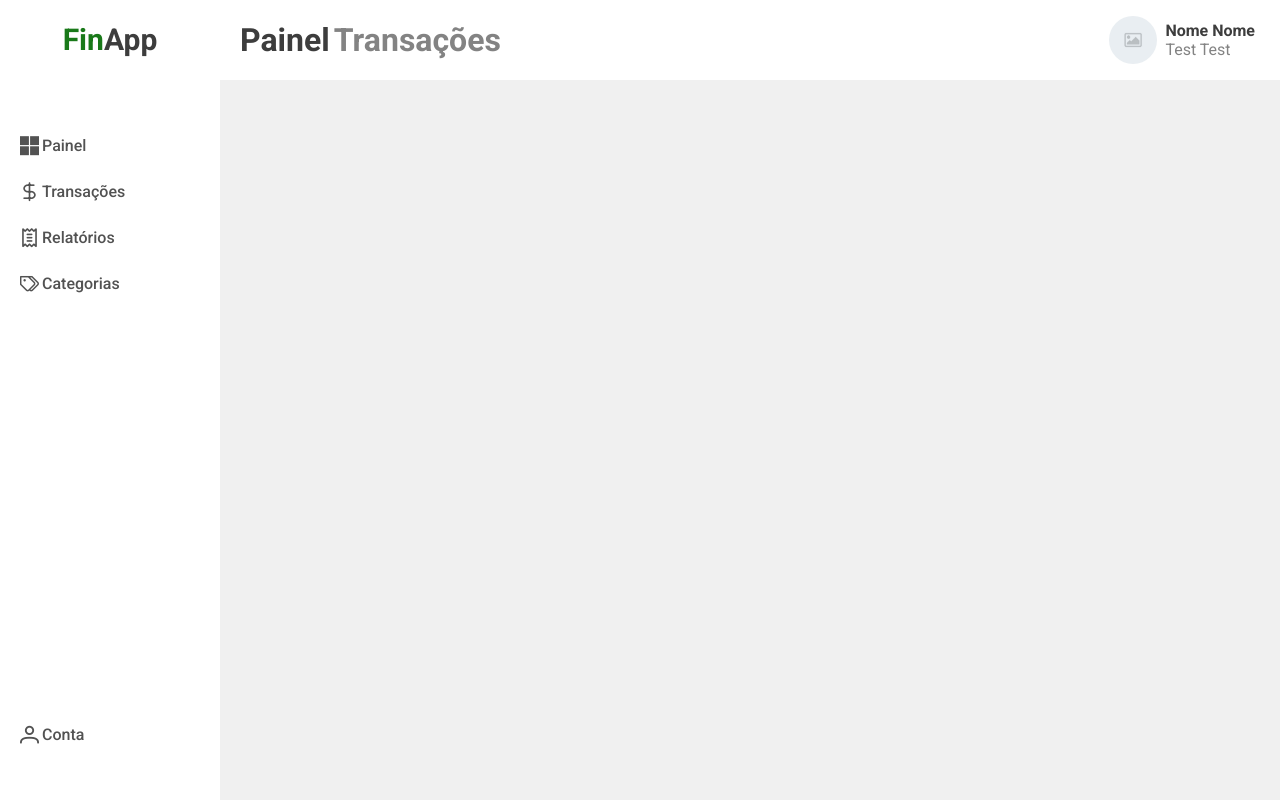
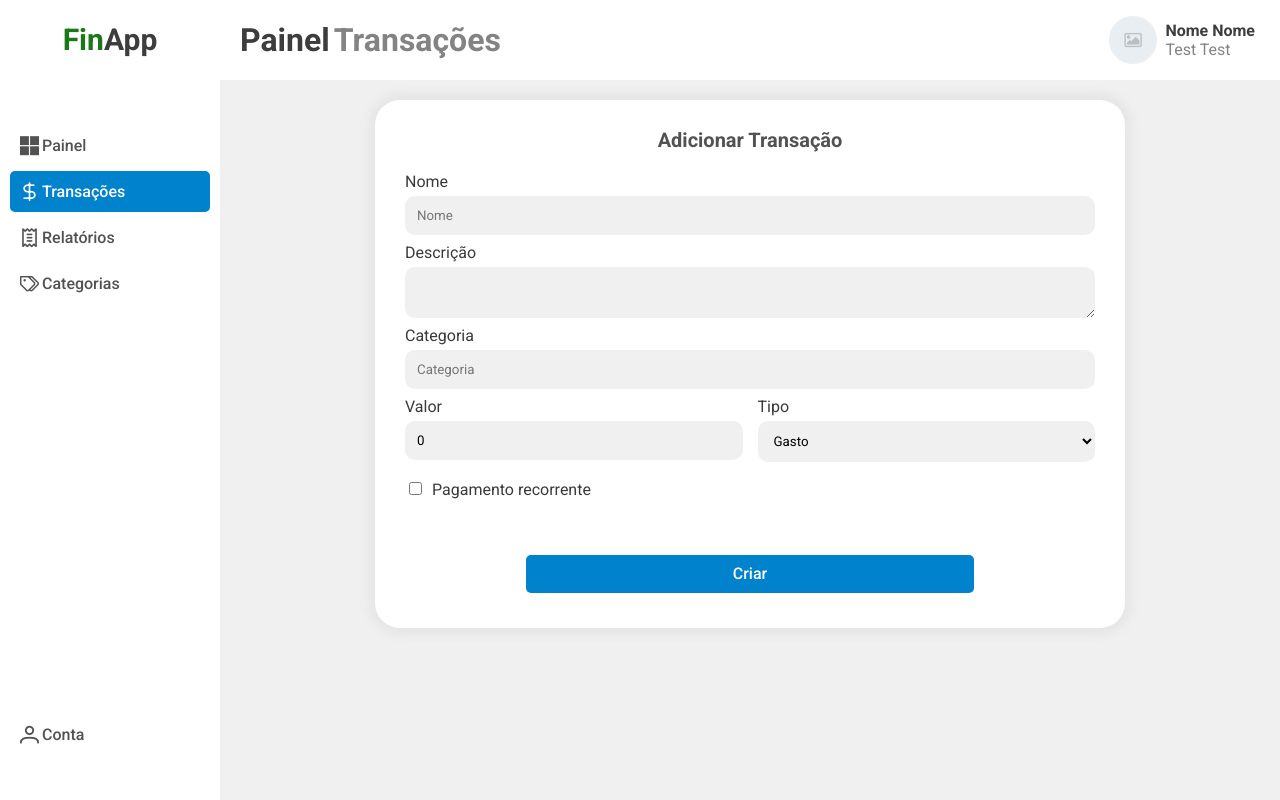
Before and after one commit to Caue-dot/financial_app, a Vue app: page /transactions/add in a window 1280 px wide. Built offline with nearby package versions, Linux system fonts and the light colour scheme.

Commit message:
Adicionado o gerenciamento de transações e deletar transação

```diff
--- /dev/null
+++ b/src/assets/css/pages/add-transaction.css
@@ -0,0 +1,102 @@
+
+.add-transaction-main{
+    display: flex;
+    justify-content: center;
+}
+
+.add-transaction-main .layout{
+
+
+    flex: 0.75;
+}
+
+.transaction-add-title{
+   font-size: 20px;
+   margin-bottom: 24px;
+   color:#525252;
+   font-weight: bold;
+}
+
+.first-section{
+    display: flex;
+    flex-direction: column;
+    gap: 10px;
+    margin-bottom: 10px;
+}
+
+.description-area{
+    font-size: 13.5px;
+    resize: vertical;
+}
+
+.second-section{
+    display: grid;
+    grid-template-columns: 1fr 1fr;
+    column-gap: 15px;
+    margin-bottom: 17px;
+}
+
+
+
+
+.add-transaction-inputs input,
+.add-transaction-inputs textarea,
+.transaction-add-type{
+    padding: 12px;
+    border-radius: 10px;
+    border-style: solid;
+    border-color: rgb(189, 189, 189);
+    border-width: 1px;
+    background-color: #F0F0F0;
+    border: none;
+
+}
+
+.add-transaction-inputs label{
+    margin-bottom: 6px;
+    color:#3a3a3a;
+}
+
+.recurrent-checkbox{
+    align-self: flex-start;
+    margin-right: 10px;
+    margin-bottom: 60px;
+}
+
+.input-container{
+    display: flex;
+    flex-direction: column;
+    flex: 1;
+}
+
+.transaction-type-container{
+    display: flex;
+    flex-direction: column;
+    justify-content: end;
+}
+
+.transaction-add-type{
+    flex: 1;
+}
+
+
+.create-button-container{
+    display: flex;
+    justify-content: center;
+}
+.create-button{
+
+    padding: 11px 30%;
+    border-radius: 5px;
+    border: none;
+    font-size: 16px;
+    font-weight: 500;
+    margin-bottom: 5px;
+    cursor: pointer;
+
+    text-decoration: none;
+    display: flex;
+    align-items: center;
+    background-color: #0182CC;
+    color: rgb(255, 255, 255);
+}
--- a/src/components/Header.vue
+++ b/src/components/Header.vue
@@ -14,7 +14,7 @@ import { RouterLink } from 'vue-router';
                 </h1>
         </div>
         <RouterLink
-        to="/usuario">
+        to="/user">
         <div class="user-info-container">
                 <img class="user-pfp" src="@/assets/img/placeholder/image-placeholder.jpg">
                 <div>
--- a/src/components/Sidebar.vue
+++ b/src/components/Sidebar.vue
@@ -4,7 +4,12 @@ import { RouterLink, useRoute } from 'vue-router';
 
 const isActiveLink = (routePath) =>{
     const route = useRoute();
-    return route.path === routePath;
+
+    if(routePath != "/"){
+        return route.path.includes(routePath);
+    }
+    return route.path == routePath;
+
 }
 
 </script>
@@ -27,26 +32,26 @@ const isActiveLink = (routePath) =>{
                     <div class="nav-button-text">Painel</div>
                 </RouterLink>
 
-                <RouterLink :class="isActiveLink('/transacoes') ? 'nav-button' : 'nav-button-disabled'"
-                to="/transacoes">
+                <RouterLink :class="isActiveLink('/transactions') ? 'nav-button' : 'nav-button-disabled'"
+                to="/transactions">
                     <i class="pi pi-dollar icon"> </i>
                     <div class="nav-button-text">Transações</div>
                 </RouterLink>
-                <RouterLink :class="isActiveLink('/relatorios') ? 'nav-button' : 'nav-button-disabled'"
-                to="/relatorios">
+                <RouterLink :class="isActiveLink('/reports') ? 'nav-button' : 'nav-button-disabled'"
+                to="/reports">
                     <i class="pi pi-receipt icon"> </i>
                     Relatórios
                 </RouterLink>
-                <RouterLink :class="isActiveLink('/categorias') ? 'nav-button' : 'nav-button-disabled'"
-                to="/categorias">
+                <RouterLink :class="isActiveLink('/categories') ? 'nav-button' : 'nav-button-disabled'"
+                to="/categories">
                     <i class="pi pi-tags icon"> </i>
                     Categorias
                 </RouterLink>
             </div>
 
             <div class="nav-buttons">
-                <RouterLink :class="isActiveLink('/usuario') ? 'nav-button' : 'nav-button-disabled'"
-                to="/usuario">
+                <RouterLink :class="isActiveLink('/user') ? 'nav-button' : 'nav-button-disabled'"
+                to="/user">
                     <i class="pi pi-user icon"> </i>
                     <div class="nav-button-text">Conta</div>
                 </RouterLink>
--- a/src/router/index.js
+++ b/src/router/index.js
@@ -2,6 +2,7 @@ import { createRouter, createWebHistory } from 'vue-router'
 import TransactionsView from '../views/TransactionsView.vue'
 import DashboardView from '@/views/DashboardView.vue'
 import AuthView from '@/views/AuthView.vue'
+import AddTransactionView from '@/views/AddTransactionView.vue'
 
 const router = createRouter({
   history: createWebHistory(import.meta.env.BASE_URL),
@@ -12,12 +13,17 @@ const router = createRouter({
       component: DashboardView,
     },
     {
-      path: '/transacoes',
+      path: '/transactions',
       name: 'transactions',
       component: TransactionsView,
     },
-     {
-      path: '/auth',
+    {
+      path: '/transactions/add',
+      name: 'add_transaction',
+      component: AddTransactionView,
+    },
+    {
+      path: '/user/auth',
       name: 'auth',
       component: AuthView,
     },
--- /dev/null
+++ b/src/views/AddTransactionView.vue
@@ -0,0 +1,104 @@
+
+<script setup>
+import router from '@/router';
+import axios from 'axios';
+import { reactive } from 'vue';
+
+
+const addTransactionForm = reactive({
+    name: "",
+    description: "",
+    category: "",
+    value : 0,
+    type: "Gasto",
+    recurrent: false
+});
+
+
+const handleSubmit =  async () => {
+    const newTransaction = {
+        name: addTransactionForm.name,
+        category: addTransactionForm.category,
+        value : addTransactionForm.value,
+        type: addTransactionForm.type == "Renda" ? "I" : "E" ,
+        recurrent: addTransactionForm.recurrent
+    }
+
+    if(addTransactionForm.description){
+        newTransaction.description = addTransactionForm.description
+    }
+
+    try{
+        await axios.post("/api/transactions", newTransaction, {
+            headers: {
+                Authorization: `Bearer ${localStorage.token}`,
+            }
+        });
+        console.log("Transaction successfully created")
+        router.push("/transactions")
+    }catch(error){
+        console.error('Error creating transaction: ', error)
+    }
+}
+
+</script>
+
+<style scoped>
+@import "@/assets/css/pages/add-transaction";
+</style>
+
+
+<template>
+    <main class="add-transaction-main">
+        <div class="layout">
+            <div class="transaction-add-title">Adicionar Transação</div>
+
+            <form @submit.prevent="handleSubmit" class="add-transaction-inputs">
+
+                <div class="first-section">
+                    <div class="input-container">
+                        <label for="name">Nome</label>
+                        <input v-model="addTransactionForm.name" type="text" placeholder="Nome" id="name">
+                    </div>
+                    <div class="input-container">
+                        <label for="description">Descrição</label>
+                        <textarea class="description-area" v-model="addTransactionForm.description"  rows="2" cols="33" id="description"></textarea>
+                    </div>
+
+                    <div class="input-container">
+                        <label for="name">Categoria</label>
+                        <input v-model="addTransactionForm.category" type="text" placeholder="Categoria" id="category">
+                    </div>
+                </div>
+
+
+                <div class="second-section">
+                    <div class="input-container">
+                        <label for="value">Valor</label>
+                        <input v-model="addTransactionForm.value" type="number" step="0.01" id="value" placeholder="Valor">
+                    </div>
+                    <div class="transaction-type-container">
+                        <label for="type">Tipo</label>
+                        <select v-model="addTransactionForm.type" class="transaction-add-type" name="type" id="type">
+                            <option>
+                                Gasto
+                            </option>
+                             <option>
+                                Renda
+                            </option>
+                        </select>
+                    </div>
+                </div>
+                <div>
+                    <input id="recurrent" v-model="addTransactionForm.recurrent" type="checkbox" class="recurrent-checkbox">
+                    <label for="recurrent">Pagamento recorrente</label>
+                </div>
+                <div class="create-button-container">
+                    <button class="create-button">Criar</button>
+                </div>
+            </form>
+        </div>
+    </main>
+
+
+</template>
--- a/src/views/AuthView.vue
+++ b/src/views/AuthView.vue
@@ -13,9 +13,9 @@ const loginForm = reactive({
 
 
 const registerForm = reactive({
-    name: 'a',
-    email: 'a',
-    password: '424',
+    name: '',
+    email: '',
+    password: '',
 })
 
 
@@ -83,13 +83,13 @@ const handleLogin = async () => {
                 <form @submit.prevent="handleRegister" class="form-inputs" >
                     <div class="auth-inputs">
                         <label for="name">Nome</label>
-                        <input v-model="registerForm.name" class="auth-input" id="name" placeholder="Name">
+                        <input v-model="registerForm.name" class="auth-input" id="name" placeholder="Nome">
                         <label for="email">Email</label>
                         <input v-model="registerForm.email"
                         class="auth-input" id="email"placeholder="Email">
                         <label for="password">Senha</label>
                         <input  v-model="registerForm.password"
-                        type="password" class="auth-input" id="password" placeholder="Password">
+                        type="password" class="auth-input" id="password" placeholder="Senha">
                     </div>
 
                     <button>Cadastrar-se</button>
--- a/src/views/TransactionsView.vue
+++ b/src/views/TransactionsView.vue
@@ -13,8 +13,8 @@ const state = reactive({
 });
 
 
-onMounted(async () =>{
-    try{
+const loadTransactions = async () =>{
+  try {
     const response = await axios.get("/api/transactions", {
       headers: {
         Authorization: `Bearer ${localStorage.token}`,
@@ -24,11 +24,15 @@ onMounted(async () =>{
     state.totalExpense = response.data.totalExpense;
     state.totalIncome = response.data.totalIncome;
     console.log(response.data);
-    }catch (error){
+  } catch (error) {
     console.error('Error fetching transactions: ', error);
-    }finally{
+  } finally {
     state.isLoading = false;
   }
+}
+
+onMounted(async () =>{
+  loadTransactions();
 })
 
 </script>
@@ -55,6 +59,7 @@ onMounted(async () =>{
           <div class="transaction-container">
             <TransactionListing
             :transactions="state.transactions"
+            @deleted="loadTransactions"
             />
           </div>
         </div>
@@ -71,7 +76,7 @@ onMounted(async () =>{
         <span class="transactions-box-2">
           <div class="layout">
             <div class="transaction-add-title">Adicionar Transação</div>
-            <RouterLink class="transaction-add-link">Adicionar</RouterLink>
+            <RouterLink to="/transactions/add" class="transaction-add-link">Adicionar</RouterLink>
           </div>
         </span>
       </div>
--- a/vite.config.js
+++ b/vite.config.js
@@ -19,6 +19,7 @@ export default defineConfig({
     port: 4000,
     proxy: {
       '/api': {
+        // target: 'http://44.204.221.169/api',
         target: 'http://localhost/api',
         changeOrigin: true,
         rewrite: (path) => path.replace(/^\/api/, ''),
```
Also changed, not shown: src/assets/css/pages/transactions.css (+110 -6 lines), src/components/TransactionCard.vue (+40 -3 lines), src/components/TransactionListing.vue (+53 -6 lines). Lines whose indentation alone changed are shown as unchanged.
